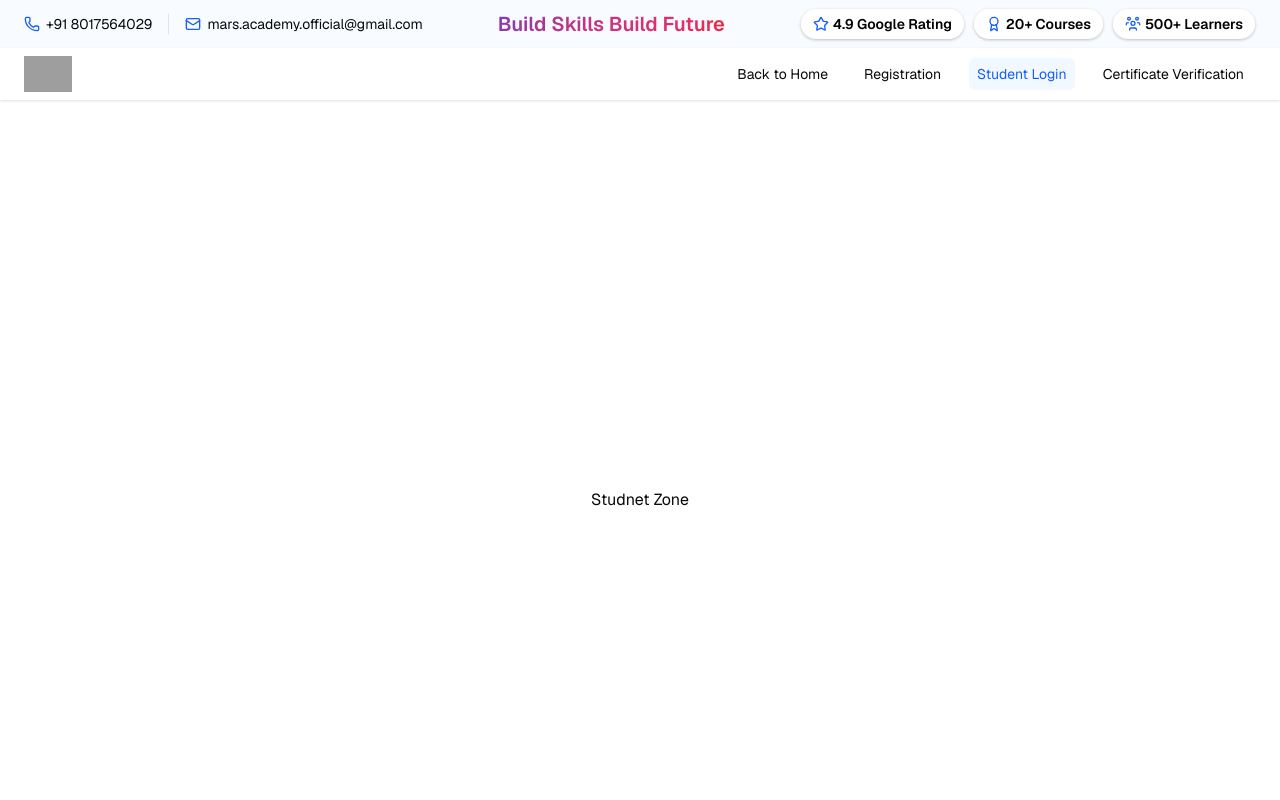
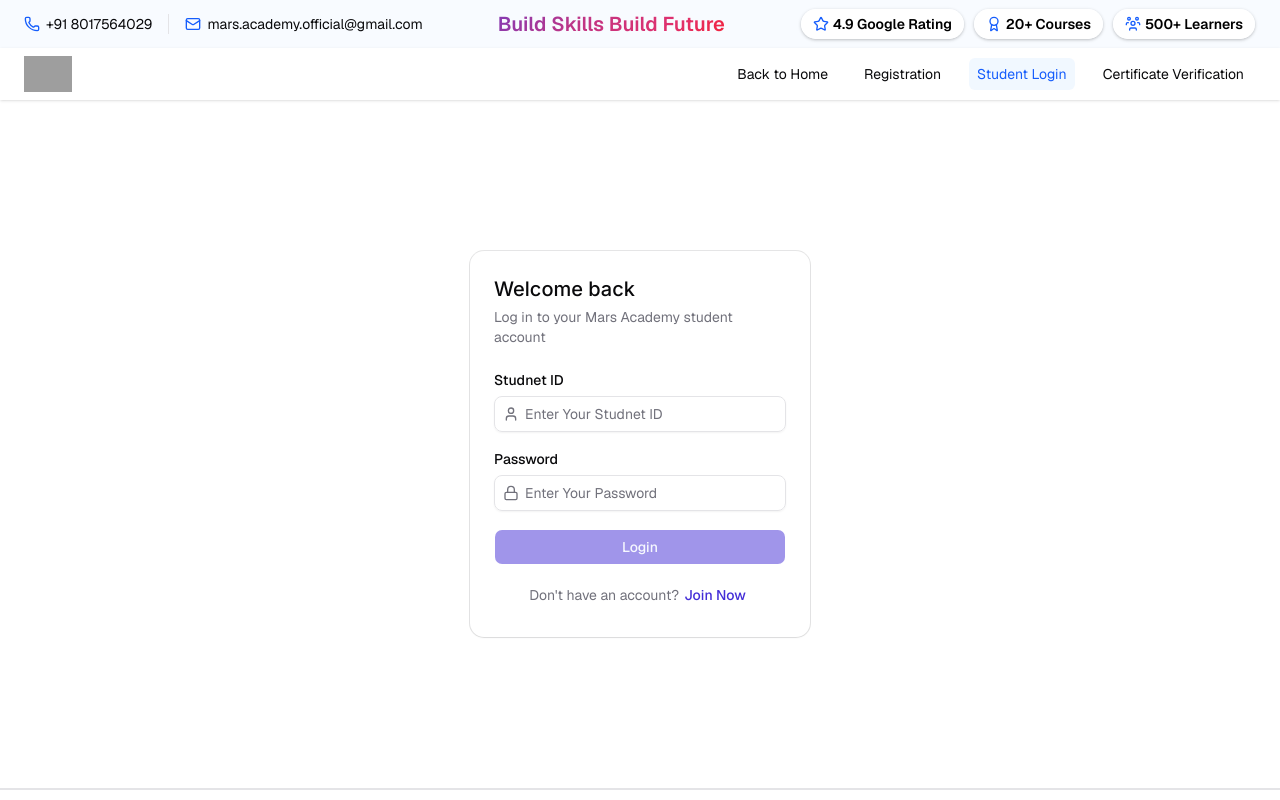
Before and after one commit to ShankarDutta/student-portal-webapp, a Next.js app: page /student-zone in a window 1280 px wide. Shown: the top 800 px of the page. Built offline with nearby package versions, Linux system fonts and the light colour scheme; grey boxes are pictures that could not be loaded.

Commit message:
feat: add student login form ui & boost performance

```diff
--- a/src/app/(public)/student-zone/page.tsx
+++ b/src/app/(public)/student-zone/page.tsx
@@ -1,6 +1,48 @@
+import StudentLoginForm from "@/components/Forms/StudentLoginForm";
+import { Button } from "@/components/shadcnui/button";
+import {
+  Card,
+  CardContent,
+  CardDescription,
+  CardHeader,
+  CardTitle,
+} from "@/components/shadcnui/card";
+import { Metadata } from "next";
+import Link from "next/link";
+
+export const metadata: Metadata = {
+  title: "Student Login - Mars Academy",
+  description:
+    "Log in to your Mars Academy student account to access your courses, learning resources, and student services.",
+};
+
 const page = () => {
   return (
-    <section className="grid h-dvh place-items-center">Studnet Zone</section>
+    <section className="grid h-[90dvh] place-items-center px-6 lg:h-[86dvh]">
+      <Card className="w-full max-w-85">
+        <CardHeader>
+          <CardTitle className="text-xl">Welcome back</CardTitle>
+          <CardDescription>
+            Log in to your Mars Academy student account
+          </CardDescription>
+        </CardHeader>
+
+        <CardContent>
+          <StudentLoginForm />
+          <CardDescription className="text-center">
+            Don&apos;t have an account?
+            <Button
+              className="px-1 py-0"
+              variant="link"
+              nativeButton={false}
+              render={
+                <Link href="/student-zone/online-registration">Join Now</Link>
+              }
+            />
+          </CardDescription>
+        </CardContent>
+      </Card>
+    </section>
   );
 };
 
--- /dev/null
+++ b/src/components/Forms/StudentLoginForm.tsx
@@ -0,0 +1,119 @@
+"use client";
+import { StudentLoginSchemaType } from "@/lib/types";
+import { studentLoginSchema } from "@/lib/zodSchema";
+import { zodResolver } from "@hookform/resolvers/zod";
+import { InfoIcon, LockIcon, UserIcon } from "lucide-react";
+import { Controller, useForm } from "react-hook-form";
+import { Button } from "../shadcnui/button";
+import { Field, FieldError, FieldLabel } from "../shadcnui/field";
+import {
+  InputGroup,
+  InputGroupAddon,
+  InputGroupInput,
+} from "../shadcnui/input-group";
+import { Spinner } from "../shadcnui/spinner";
+import { toast } from "../shadcnui/toast";
+
+const StudentLoginForm = () => {
+  const {
+    handleSubmit,
+    formState: { isSubmitting, isValid },
+    control,
+    reset,
+  } = useForm<StudentLoginSchemaType>({
+    resolver: zodResolver(studentLoginSchema),
+
+    defaultValues: {
+      studentId: "",
+      password: "",
+    },
+
+    mode: "onSubmit",
+  });
+
+  const studentLoginData = async (slData: StudentLoginSchemaType) => {
+    await new Promise<void>((r) => setTimeout(r, 1800));
+    console.log(slData);
+    toast.add({
+      type: "success",
+      description: "Student Login Succesfully",
+    });
+    reset();
+  };
+
+  return (
+    <form
+      onSubmit={handleSubmit(studentLoginData)}
+      className="grid grid-cols-1 gap-3"
+      noValidate>
+      <Controller
+        name="studentId"
+        control={control}
+        render={({ field, fieldState }) => (
+          <Field data-invalid={fieldState.invalid}>
+            <FieldLabel htmlFor={field.name}>Studnet ID</FieldLabel>
+
+            <InputGroup>
+              <InputGroupInput
+                type="text"
+                {...field}
+                id={field.name}
+                aria-invalid={fieldState.invalid}
+                placeholder="Enter Your Studnet ID"
+                autoComplete="off"
+              />
+
+              <InputGroupAddon align="inline-start">
+                <UserIcon />
+              </InputGroupAddon>
+            </InputGroup>
+
+            <div className="flex items-center gap-1">
+              {fieldState.invalid && <FieldError /> && <InfoIcon size={16} />}
+              {fieldState.invalid && <FieldError errors={[fieldState.error]} />}
+            </div>
+          </Field>
+        )}
+      />
+
+      <Controller
+        name="password"
+        control={control}
+        render={({ field, fieldState }) => (
+          <Field data-invalid={fieldState.invalid}>
+            <FieldLabel htmlFor={field.name}>Password</FieldLabel>
+            <InputGroup>
+              <InputGroupInput
+                type="password"
+                {...field}
+                id={field.name}
+                aria-invalid={fieldState.invalid}
+                placeholder="Enter Your Password"
+                autoComplete="off"
+              />
+
+              <InputGroupAddon align="inline-start">
+                <LockIcon />
+              </InputGroupAddon>
+            </InputGroup>
+
+            <div className="flex items-center gap-1">
+              {fieldState.invalid && <FieldError /> && <InfoIcon size={16} />}
+              {fieldState.invalid && <FieldError errors={[fieldState.error]} />}
+            </div>
+          </Field>
+        )}
+      />
+
+      <Button
+        type="submit"
+        disabled={isSubmitting || !isValid}>
+        {isSubmitting ?
+          <Spinner />
+        : "Login"}
+      </Button>
+    </form>
+  );
+};
+
+export default StudentLoginForm;
--- a/src/components/Header/Student-Zone/MobileNav.tsx
+++ b/src/components/Header/Student-Zone/MobileNav.tsx
@@ -32,7 +32,9 @@
     <Sheet
       open={isOpen}
       onOpenChange={setIsOpen}>
-      <SheetTrigger className="mt-3">
+      <SheetTrigger
+        className="mt-3"
+        aria-label="Nav-Menu-Button">
         <MenuIcon />
       </SheetTrigger>
 
--- a/src/components/shadcnui/field.tsx
+++ b/src/components/shadcnui/field.tsx
@@ -1,11 +1,11 @@
-"use client"
+"use client";
 
-import { useMemo } from "react"
-import { cva, type VariantProps } from "class-variance-authority"
-import { cn } from "cn"
+import { cva, type VariantProps } from "class-variance-authority";
+import { cn } from "cn";
+import { useMemo } from "react";
 
-import { Label } from "@/components/shadcnui/label"
-import { Separator } from "@/components/shadcnui/separator"
+import { Label } from "@/components/shadcnui/label";
+import { Separator } from "@/components/shadcnui/separator";
 
 function FieldSet({ className, ...props }: React.ComponentProps<"fieldset">) {
   return (
@@ -13,11 +13,11 @@
       data-slot="field-set"
       className={cn(
         "flex flex-col gap-6 has-[>[data-slot=checkbox-group]]:gap-3 has-[>[data-slot=radio-group]]:gap-3",
-        className
+        className,
       )}
       {...props}
     />
-  )
+  );
 }
 
 function FieldLegend({
@@ -31,11 +31,11 @@
       data-variant={variant}
       className={cn(
         "mb-3 font-medium data-[variant=label]:text-sm data-[variant=legend]:text-base",
-        className
+        className,
       )}
       {...props}
     />
-  )
+  );
 }
 
 function FieldGroup({ className, ...props }: React.ComponentProps<"div">) {
@@ -44,15 +44,15 @@
       data-slot="field-group"
       className={cn(
         "group/field-group @container/field-group flex w-full flex-col gap-7 data-[slot=checkbox-group]:gap-3 *:data-[slot=field-group]:gap-4",
-        className
+        className,
       )}
       {...props}
     />
-  )
+  );
 }
 
 const fieldVariants = cva(
-  "group/field flex w-full gap-3 data-[invalid=true]:text-destructive",
+  "group/field flex w-full gap-1.5 data-[invalid=true]:text-destructive",
   {
     variants: {
       orientation: {
@@ -66,8 +66,8 @@
     defaultVariants: {
       orientation: "vertical",
     },
-  }
-)
+  },
+);
 
 function Field({
   className,
@@ -82,7 +82,7 @@
       className={cn(fieldVariants({ orientation }), className)}
       {...props}
     />
-  )
+  );
 }
 
 function FieldContent({ className, ...props }: React.ComponentProps<"div">) {
@@ -91,11 +91,11 @@
       data-slot="field-content"
       className={cn(
         "group/field-content flex flex-1 flex-col gap-1 leading-snug",
-        className
+        className,
       )}
       {...props}
     />
-  )
+  );
 }
 
 function FieldLabel({
@@ -106,13 +106,13 @@
     <Label
       data-slot="field-label"
       className={cn(
-        "group/field-label peer/field-label flex w-fit gap-2 leading-snug group-data-[disabled=true]/field:opacity-50 has-data-checked:border-primary/30 has-data-checked:bg-primary/5 has-[>[data-slot=field]]:rounded-md has-[>[data-slot=field]]:border has-[>[data-slot=field]]:not-has-[:disabled,[data-disabled]]:hover:bg-muted/50 has-[>[data-slot=field]]:has-[:focus-visible]:border-ring has-[>[data-slot=field]]:has-[:focus-visible]:ring-3 has-[>[data-slot=field]]:has-[:focus-visible]:ring-ring/50 *:data-[slot=field]:p-3 dark:has-data-checked:border-primary/20 dark:has-data-checked:bg-primary/10",
+        "group/field-label peer/field-label has-data-checked:border-primary/30 has-data-checked:bg-primary/5 has-[>[data-slot=field]]:not-has-[:disabled,[data-disabled]]:hover:bg-muted/50 has-[>[data-slot=field]]:has-[:focus-visible]:border-ring has-[>[data-slot=field]]:has-[:focus-visible]:ring-ring/50 dark:has-data-checked:border-primary/20 dark:has-data-checked:bg-primary/10 flex w-fit gap-2 leading-snug group-data-[disabled=true]/field:opacity-50 has-[>[data-slot=field]]:rounded-md has-[>[data-slot=field]]:border has-[>[data-slot=field]]:has-[:focus-visible]:ring-3 *:data-[slot=field]:p-3",
         "has-[>[data-slot=field]]:w-full has-[>[data-slot=field]]:flex-col",
-        className
+        className,
       )}
       {...props}
     />
-  )
+  );
 }
 
 function FieldTitle({ className, ...props }: React.ComponentProps<"div">) {
@@ -121,11 +121,11 @@
       data-slot="field-label"
       className={cn(
         "flex w-fit items-center gap-2 text-sm font-medium group-data-[disabled=true]/field:opacity-50",
-        className
+        className,
       )}
       {...props}
     />
-  )
+  );
 }
 
 function FieldDescription({ className, ...props }: React.ComponentProps<"p">) {
@@ -133,14 +133,14 @@
     <p
       data-slot="field-description"
       className={cn(
-        "text-left text-sm leading-normal font-normal text-muted-foreground group-has-data-horizontal/field:text-balance [[data-variant=legend]+&]:-mt-1.5",
+        "text-muted-foreground text-left text-sm leading-normal font-normal group-has-data-horizontal/field:text-balance [[data-variant=legend]+&]:-mt-1.5",
         "last:mt-0 nth-last-2:-mt-1",
-        "[&>a]:underline [&>a]:underline-offset-4 [&>a:hover]:text-primary",
-        className
+        "[&>a:hover]:text-primary [&>a]:underline [&>a]:underline-offset-4",
+        className,
       )}
       {...props}
     />
-  )
+  );
 }
 
 function FieldSeparator({
@@ -148,7 +148,7 @@
   className,
   ...props
 }: React.ComponentProps<"div"> & {
-  children?: React.ReactNode
+  children?: React.ReactNode;
 }) {
   return (
     <div
@@ -156,21 +156,19 @@
       data-content={!!children}
       className={cn(
         "relative -my-2 h-5 text-sm group-data-[variant=outline]/field-group:-mb-2",
-        className
+        className,
       )}
-      {...props}
-    >
+      {...props}>
       <Separator className="absolute inset-0 top-1/2" />
       {children && (
         <span
-          className="relative mx-auto block w-fit bg-background px-2 text-muted-foreground"
-          data-slot="field-separator-content"
-        >
+          className="bg-background text-muted-foreground relative mx-auto block w-fit px-2"
+          data-slot="field-separator-content">
           {children}
         </span>
       )}
     </div>
-  )
+  );
 }
 
 function FieldError({
@@ -179,60 +177,59 @@
   errors,
   ...props
 }: React.ComponentProps<"div"> & {
-  errors?: Array<{ message?: string } | undefined>
+  errors?: Array<{ message?: string } | undefined>;
 }) {
   const content = useMemo(() => {
     if (children) {
-      return children
+      return children;
     }
 
     if (!errors?.length) {
-      return null
+      return null;
     }
 
     const uniqueErrors = [
       ...new Map(errors.map((error) => [error?.message, error])).values(),
-    ]
+    ];
 
     if (uniqueErrors?.length == 1) {
-      return uniqueErrors[0]?.message
+      return uniqueErrors[0]?.message;
     }
 
     return (
       <ul className="ml-4 flex list-disc flex-col gap-1">
         {uniqueErrors.map(
           (error, index) =>
-            error?.message && <li key={index}>{error.message}</li>
+            error?.message && <li key={index}>{error.message}</li>,
         )}
       </ul>
-    )
-  }, [children, errors])
+    );
+  }, [children, errors]);
 
   if (!content) {
-    return null
+    return null;
   }
 
   return (
     <div
       role="alert"
       data-slot="field-error"
-      className={cn("text-sm font-normal text-destructive", className)}
-      {...props}
-    >
+      className={cn("text-destructive text-sm font-normal", className)}
+      {...props}>
       {content}
     </div>
-  )
+  );
 }
 
 export {
   Field,
-  FieldLabel,
+  FieldContent,
   FieldDescription,
   FieldError,
   FieldGroup,
+  FieldLabel,
   FieldLegend,
   FieldSeparator,
   FieldSet,
-  FieldContent,
   FieldTitle,
-}
+};
--- a/src/components/shadcnui/input.tsx
+++ b/src/components/shadcnui/input.tsx
@@ -1,6 +1,6 @@
-import * as React from "react"
-import { Input as InputPrimitive } from "@base-ui/react/input"
-import { cn } from "cn"
+import { Input as InputPrimitive } from "@base-ui/react/input";
+import { cn } from "cn";
+import * as React from "react";
 
 function Input({ className, type, ...props }: React.ComponentProps<"input">) {
   return (
@@ -8,12 +8,12 @@
       type={type}
       data-slot="input"
       className={cn(
-        "h-9 w-full min-w-0 rounded-md border border-input bg-transparent px-2.5 py-1 text-base shadow-xs transition-[color,box-shadow] outline-none file:inline-flex file:h-7 file:border-0 file:bg-transparent file:text-sm file:font-medium file:text-foreground placeholder:text-muted-foreground focus-visible:border-ring focus-visible:ring-3 focus-visible:ring-ring/50 disabled:pointer-events-none disabled:cursor-not-allowed disabled:opacity-50 aria-invalid:border-destructive aria-invalid:ring-3 aria-invalid:ring-destructive/20 md:text-sm dark:bg-input/30 dark:aria-invalid:border-destructive/50 dark:aria-invalid:ring-destructive/40",
-        className
+        "border-input file:text-foreground placeholder:text-muted-foreground focus-visible:border-ring focus-visible:ring-ring/50 aria-invalid:border-destructive aria-invalid:ring-destructive/20 dark:bg-input/30 dark:aria-invalid:border-destructive/50 dark:aria-invalid:ring-destructive/40 h-9 w-full min-w-0 rounded-md border bg-transparent px-2.5 py-1 text-base shadow-xs transition-[color,box-shadow] outline-none file:inline-flex file:h-7 file:border-0 file:bg-transparent file:text-sm file:font-medium focus-visible:ring-3 disabled:pointer-events-none disabled:cursor-not-allowed disabled:opacity-50 aria-invalid:ring-3 md:text-sm",
+        className,
       )}
       {...props}
     />
-  )
+  );
 }
 
-export { Input }
+export { Input };
--- a/src/lib/types.ts
+++ b/src/lib/types.ts
@@ -1,5 +1,9 @@
 import { ReactNode } from "react";
+import z from "zod";
+import { studentLoginSchema } from "./zodSchema";
 
 export type LayoutProps = Readonly<{
   children: ReactNode;
 }>;
+
+export type StudentLoginSchemaType = z.infer<typeof studentLoginSchema>;
--- /dev/null
+++ b/src/lib/zodSchema.ts
@@ -0,0 +1,21 @@
+import z from "zod";
+
+export const studentLoginSchema = z.object({
+  studentId: z
+    .string()
+    .min(8, {
+      error: "The Student Id  isn't Valid",
+    })
+    .max(32, {
+      error: "The Student Id  isn't Valid",
+    }),
+
+  password: z
+    .string()
+    .min(8, {
+      error: "The password  is incorrect.",
+    })
+    .max(128, {
+      error: "The password  is incorrect.",
+    }),
+});
```
